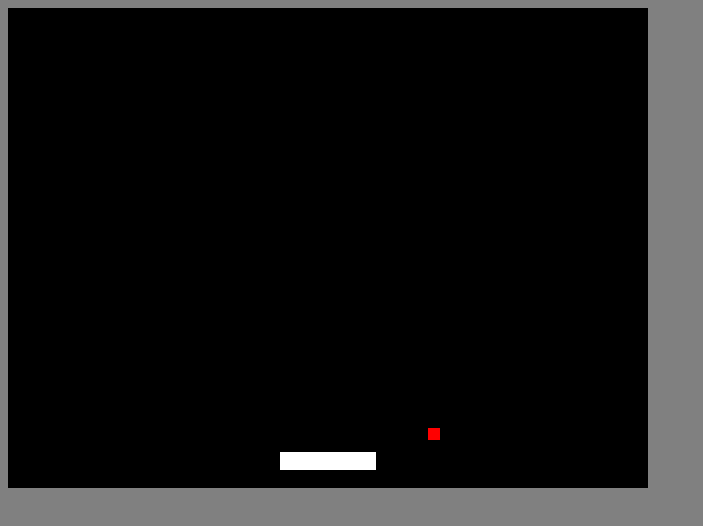
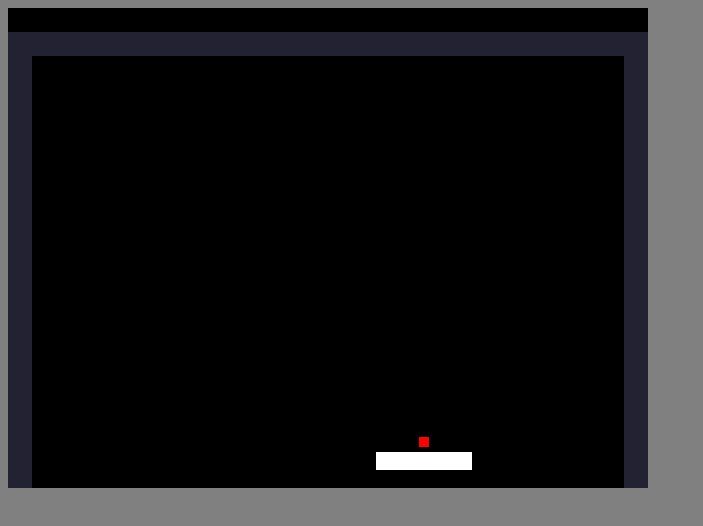
Before and after one commit to ejflick/20gamechallenge, a plain HTML site: page 2_breakout/index.html in a window 1280 px wide. Shown: the whole page, without its empty margins (0-703 px from the left). Drawn offline with Linux system fonts and the light colour scheme.

Commit message:
Start over for breakout because I dont like the path i was heading down
It was a cold and dark path.

```diff
--- a/2_breakout/index.html
+++ b/2_breakout/index.html
@@ -16,260 +16,6 @@
   </head>
   <body>
 	<canvas id="c" width="640" height="480"></canvas>
-	<script>
-	  function makeScreen(canvasElement) {
-		  const ctxt = canvasElement.getContext('2d');
-
-		  return Object.freeze({
-			  clear() {
-				  ctxt.fillStyle = 'black';
-				  ctxt.fillRect(0, 0, canvasElement.width, canvasElement.height);
-			  },
-
-			  rect(color, rectLike) {
-				  ctxt.fillStyle = color;
-				  ctxt.fillRect(rectLike.x, rectLike.y, rectLike.width, rectLike.height);
-			  },
-
-
-			  width: canvasElement.clientWidth,
-			  height: canvasElement.clientHeight,
-		  });
-	  }
-
-	  function makeTimer() {
-		  let last = performance.now(),
-			  running = false;
-
-		  return Object.freeze({
-			  start() {
-				  running = true;
-				  last = performance.now();
-			  },
-
-			  reset() {
-				  last = performance.now();
-			  },
-
-			  lap() {
-				  let now = performance.now();
-				  let elapsed = now - last;
-
-				  last = now;
-
-				  return elapsed / 1000;
-			  }
-		  });
-	  }
-
-	  function aabb(body1, body2) {
-		  let x1 = body1.x,
-			  x2 = body2.x,
-			  y1 = body1.y,
-			  y2 = body2.y,
-			  w1 = body1.width,
-			  w2 = body2.width,
-			  h1 = body1.height,
-			  h2 = body2.height;
-
-		  return x1 < x2 + w2 &&
-			  x1 + w1 > x2 &&
-			  y1 < y2 + h2 &&
-			  y1 + h1 > y2;
-	  }
-
-	  function makeSpace(width, height) {
-		  let things = [],
-			  timer = makeTimer();
-
-		  const checkCollisions = function() {
-			  for (let a of things) {
-				  for (let b of things) {
-					  if (a == b) continue;
-					  if (a.body && b.body && aabb(a.body, b.body)) {
-						  a.receiveMessage('COLLISION', { target: b });
-						  b.receiveMessage('COLLISION', { target: a });
-						  console.log('collision');
-					  }
-				  }
-			  }
-		  }
-
-		  function messageAll(message, data) {
-			  things.forEach(thing => thing.receiveMessage(message, data));
-		  }
-
-		  return Object.freeze({
-			  begin() {
-				  messageAll('START', {});
-				  timer.start();
-			  },
-
-			  register(thing) {
-				  things.push(thing);
-			  },
-
-			  tick() {
-				  messageAll('TICK', timer.lap());
-				  checkCollisions();
-			  },
-
-			  render(screen) {
-				  messageAll('RENDER', screen);
-			  },
-
-			  width,
-			  height,
-		  });
-	  }
-
-	  function makePaddle(space, width, height) {
-		  let body = {
-			  x: (space.width / 2) - (width / 2),
-			  y: (space.height) - (height * 2),
-			  width,
-			  height
-		  };
-
-		  function render(screen) {
-			  screen.rect("white", body);
-		  }
-
-		  const o = Object.freeze({
-			  render(screen) {
-				  screen.rect('white', body);
-			  },
-
-			  receiveMessage(message, data) {
-				  switch (message) {
-				  case 'RENDER': render(data); break;
-				  };
-			  },
-
-			  moveTo(newX, newY) {
-				  body.x = newX - (width / 2);
-			  },
-
-			  body,
-			  isPaddle: true,
-		  });
-
-		  space.register(o);
-
-		  return o;
-	  }
-
-	  function makeBall(space, lives) {
-		  const body = {
-			  x: space.width / 2,
-			  y: space.width / 2,
-			  width: 12,
-			  height: 12
-		  };
-
-		  let xvel = 2,
-			  yvel = 1;
-
-		  function reflectX() {
-		  }
-
-		  function reflectY() {
-			  yvel *= -1;
-		  }
-
-		  function collision(target) {
-			  if (target.isBrick) {
-
-			  } else if (target.isPaddle) {
-				  reflectY();
-				  body.y = target.body.y - body.height;
-			  } else if (target.isWall) {
-				  reflectX();
-			  } else if (target.isCeiling) {
-				  reflectY();
-			  }
-		  }
-
-		  function tick(deltaTime) {
-			  body.x += 20 * deltaTime;
-			  body.y += 20 * deltaTime * yvel;
-		  }
-
-		  function reset() {
-		  }
-
-		  function render(screen) {
-			  screen.rect("red", body);
-		  }
-
-		  const o = {
-			  receiveMessage(message, data) {
-				  switch (message) {
-				  case 'COLLISION':
-					  collision(data.target);
-					  break;
-
-				  case 'TICK':
-					  tick(data);
-					  break;
-
-				  case 'START':
-				  case 'OUTOFBOUNDS':
-					  reset();
-					  break;
-
-				  case 'RENDER':
-					  render(data);
-					  break;
-				  };
-			  },
-			  body,
-			  isBall: true,
-		  };
-
-		  space.register(o);
-
-		  return Object.freeze(o);
-	  }
-
-
-	  const screen = makeScreen(document.getElementById('c'));
-
-	  const space = makeSpace(screen.width, screen.height);
-
-	  const paddle = makePaddle(space, 96, 18);
-
-	  const ball = makeBall(space);
-
-	  const score = (function() {
-		  let value = 0;
-
-		  function render(screen) {
-		  }
-
-		  function receiveMessage(message, data) {
-			  switch (message) {
-			  case 'RENDER': render(data); break;
-			  };
-		  }
-
-		  return Object.freeze({
-		  });
-	  })();
-
-	  document.getElementById('c').addEventListener('mousemove', function(event) {
-		  paddle.moveTo(event.clientX, event.clientY);
-	  });
-
-	  function render() {
-		  screen.clear();
-		  space.tick();
-		  space.render(screen);
-		  requestAnimationFrame(render);
-	  }
-
-	  space.begin();
-	  render();
-	</script>
+	<script src="main.js"></script>
   </body>
 </html>
--- /dev/null
+++ b/2_breakout/main.js
@@ -0,0 +1,242 @@
+const canvas = document.getElementById("c");
+const ctxt = canvas.getContext("2d");
+
+// No right click menu.
+canvas.addEventListener("contextmenu", event => {
+	event.preventDefault();
+});
+
+const SCREEN_WIDTH = 640;
+const SCREEN_HEIGHT = 480;
+
+const HUD_VERTICAL_SPACE = 24;
+
+const WORLD_WIDTH = SCREEN_WIDTH;
+const WORLD_HEIGHT = SCREEN_HEIGHT - HUD_VERTICAL_SPACE;
+
+let bricks = [];
+
+function drawRect(color, x, y, w, h) {
+	ctxt.fillStyle = color;
+	ctxt.fillRect(x, y, w, h);
+}
+
+function clamp(val, lo, hi) {
+	if (val < lo)
+		return lo;
+	if (val > hi)
+		return hi;
+
+	return val;
+}
+
+function aabb(x1, y1, w1, h1, x2, y2, w2, h2) {
+	return x1 < x2 + w2 &&
+		x1 + w1 > x2 &&
+		y1 < y2 + h2 &&
+		y1 + h1 > y2;
+}
+
+const walls = (function() {
+	let all = [
+		{ id: "top", x: 0, y: HUD_VERTICAL_SPACE, w: SCREEN_WIDTH, h: 24 },
+		{ id: "left", x: 0, y: HUD_VERTICAL_SPACE + 24, w: 24, h: SCREEN_HEIGHT },
+		{ id: "right", x: SCREEN_WIDTH - 24, y: HUD_VERTICAL_SPACE + 24, w: 24, h: SCREEN_HEIGHT },
+	];
+
+	return Object.freeze({
+		render() {
+			all.forEach(function(wall) {
+				drawRect("#222233", wall.x, wall.y, wall.w, wall.h);
+			});
+		},
+
+		collision(x, y, w, h) {
+			for (const wall of all) {
+				if (aabb(wall.x, wall.y, wall.w, wall.h, x, y, w, h)) {
+					return wall.id;
+				}
+			}
+		},
+	});
+})();
+
+const paddle = (function() {
+	let x = (WORLD_WIDTH / 2) + 48,
+		y = SCREEN_HEIGHT - 36,
+		w = 96,
+		h = 18,
+		mouseListener = null;
+
+
+	return Object.freeze({
+		init() {
+			x = (WORLD_WIDTH / 2) + 48;
+			y = SCREEN_HEIGHT - 36;
+			w = 96;
+			h = 18;
+
+			if (mouseListener) {
+				canvas.removeEventListener("mousemove", mouseListener);
+			}
+
+			mouseListener = function() {
+				x = clamp(event.clientX - (w / 2), 24, SCREEN_WIDTH - 24 - w);
+			}
+			canvas.addEventListener("mousemove", mouseListener);
+		},
+
+		collision(ox, oy, ow, oh) {
+			return aabb(ox, oy, ow, oh, x, y, w, h);
+		},
+
+		render() {
+			drawRect("white", x, y, w, h);
+		},
+
+		get middleX() {
+			return x + (w / 2);
+		},
+
+		get y() {
+			return y;
+		}
+	});
+})();
+
+const ball = (function() {
+	const speed = 150;
+
+	let x = 0,
+		y = 0,
+		w = 10,
+		h = 10,
+		velx = 0,
+		vely = 0,
+		clicked = undefined, // "left" or "right"
+		clickListener = undefined;
+
+	const states = {
+		followingPaddle: {
+			init: function() {
+				clickListener = function(event) {
+					if (event.button == 0)
+						clicked = "left";
+					else if (event.button == 2)
+						clicked = "right";
+				};
+
+				canvas.addEventListener("mousedown", clickListener);
+			},
+
+			update(dt) {
+				y = paddle.y - (h * 1.5);
+				x = paddle.middleX - (w / 2);
+
+				if (clicked) {
+					const sqrtOf2 = Math.sqrt(2);
+					vely = -sqrtOf2;
+
+					if (clicked === "left")
+						velx = -sqrtOf2;
+					else
+						velx = sqrtOf2;
+
+					clicked == undefined;
+					state.exit();
+
+					state = states.bouncing;
+					state.init();
+				}
+			},
+
+			exit() {
+				canvas.removeEventListener("mousedown", clickListener);
+			},
+		},
+
+		bouncing: {
+			init() {
+			},
+
+			update(dt) {
+				x += velx * speed * dt;
+				y += vely * speed * dt;
+
+				if (paddle.collision(x, y, w, h)) {
+					vely *= -1;
+				}
+
+				let wallColl = walls.collision(x, y, w, h);
+				if (wallColl === "left") {
+					velx *= -1;
+					x = 24;
+				} else if (wallColl === "right" ) {
+					velx *= -1;
+					x = SCREEN_WIDTH - 24 - w;
+				} else if (wallColl === "top") {
+					vely *= -1;
+					y = HUD_VERTICAL_SPACE + 24;
+				}
+			},
+
+			exit() {
+			},
+		},
+
+		resetting: {
+		},
+	};
+
+	let state = states.followingPaddle;
+
+	return Object.freeze({
+		init() {
+			state = states.followingPaddle;
+			state.init();
+		},
+
+		render() {
+			drawRect("red", x, y, w, h);
+		},
+
+		update(dt) {
+			state.update(dt);
+		},
+	});
+})();
+
+function init() {
+	paddle.init();
+	ball.init();
+}
+
+let lastTime = performance.now();
+let accumulator = 0;
+const minTimeStep = 1000 / 60;
+
+function render() {
+	const now = performance.now();
+	accumulator += now - lastTime;
+	lastTime = now;
+
+	ctxt.fillStyle = "black";
+	ctxt.fillRect(0, 0, SCREEN_WIDTH, SCREEN_HEIGHT);
+
+	while (accumulator >= minTimeStep) {
+		const dt = minTimeStep / 1000;
+
+		ball.update(dt);
+
+		accumulator -= minTimeStep;
+	}
+
+	walls.render();
+	paddle.render();
+	ball.render();
+
+	requestAnimationFrame(render);
+}
+
+init();
+render();
```
